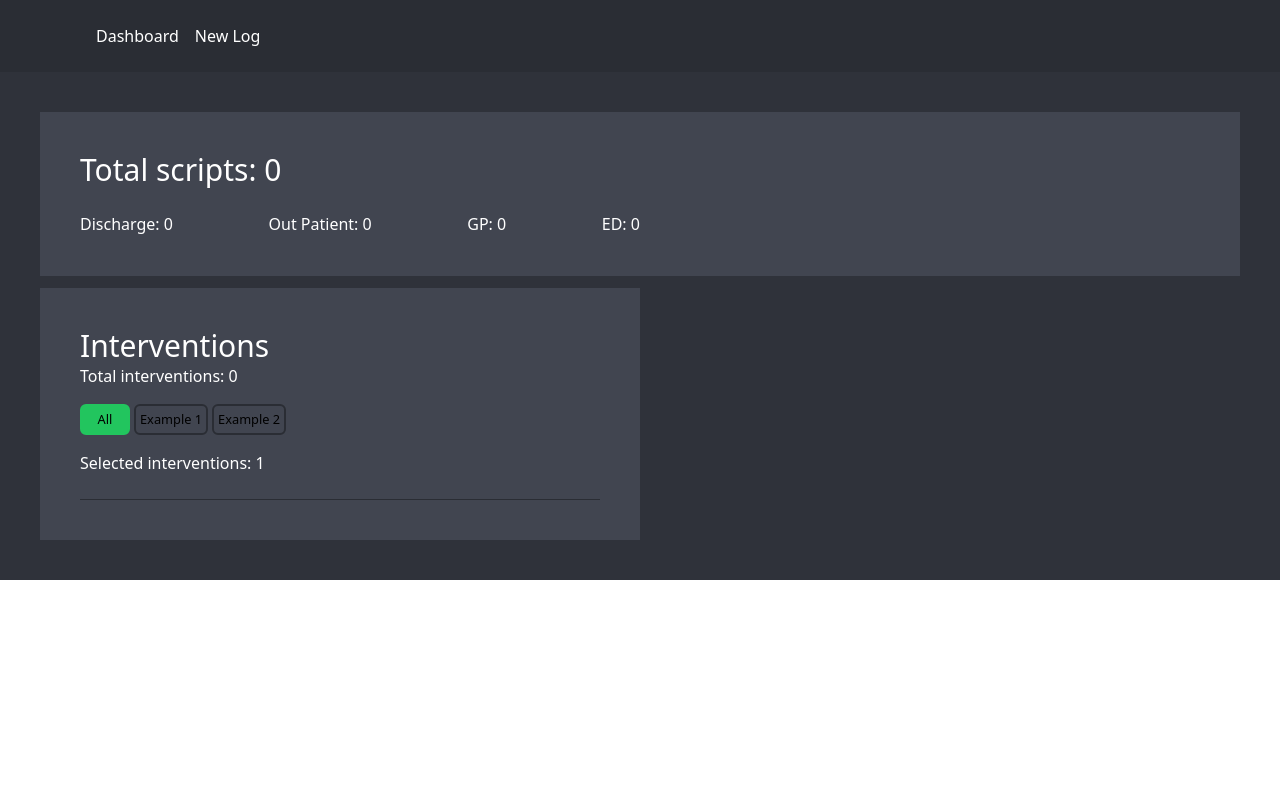
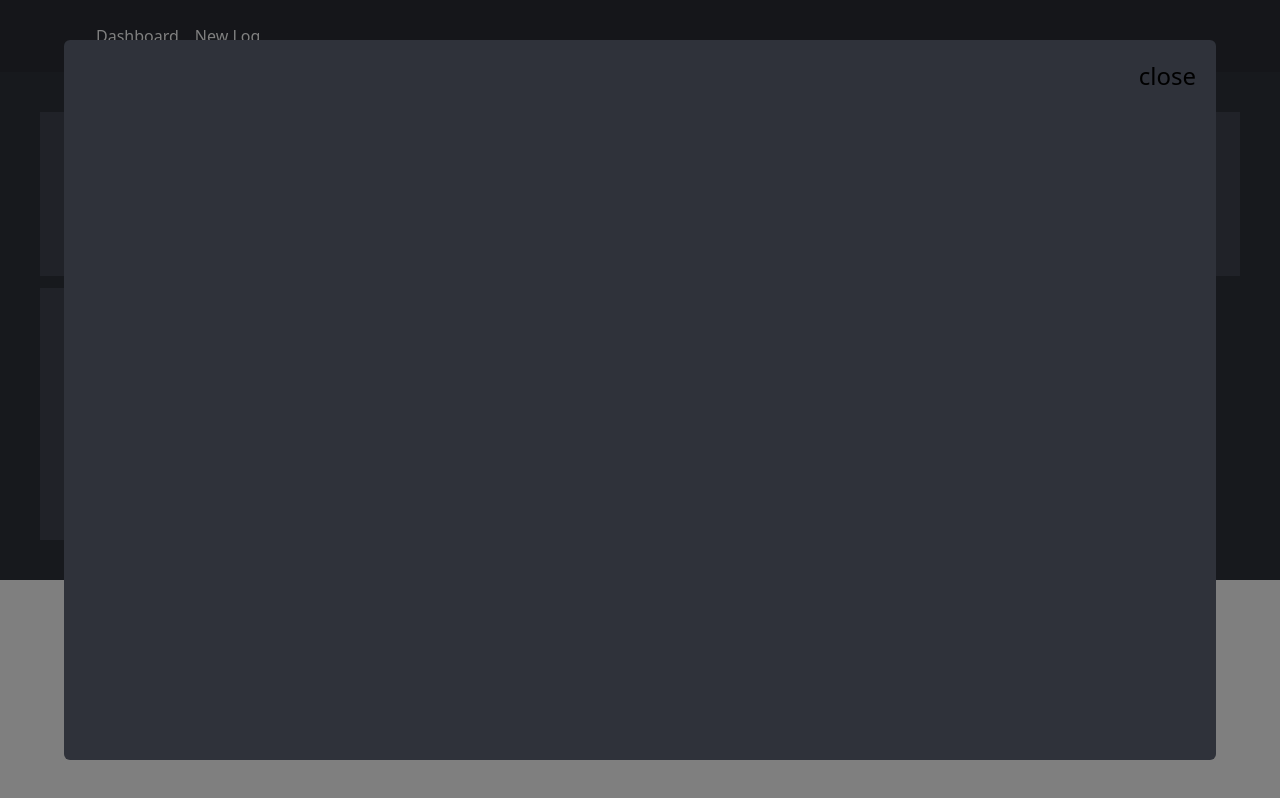
Before and after one commit to KarlGilden/apoteo, a Next.js app: page /dashboard in a window 1280 px wide. Both pictures are taken after a click on the element 340 px from the left and 487 px from the top of the page. Built offline with nearby package versions, Linux system fonts and the light colour scheme; no server answers.

Commit message:
add view intervention modal functionality

```diff
--- a/components/Dashboard/InterventionItem.tsx
+++ b/components/Dashboard/InterventionItem.tsx
@@ -1,11 +1,21 @@
-import React from 'react'
+import React, { useState } from 'react'
+import InterventionModal from './InterventionModal';
 
 interface IProps{
-    intervention: any
+    intervention: any,
+    openModal: React.Dispatch<React.SetStateAction<boolean>>
+    setIntervention: React.Dispatch<React.SetStateAction<any>>
+
 }
-const InterventionItem = ({intervention}:IProps) => {
+const InterventionItem = ({intervention, setIntervention, openModal}:IProps) => {
+
+  const handleClick = () => {
+    setIntervention(intervention)
+    openModal(true)
+  }
+
   return (
-    <div className='flex justify-between p-3 border-primary-dark border-b-[1px] hover:bg-primary-dark cursor-pointer'>
+    <div onClick={()=>handleClick()} className='flex justify-between p-3 border-primary-dark border-b-[1px] hover:bg-primary-dark cursor-pointer'>
         <p className='text-white'>{intervention.title}</p>
         <div className='flex'>
             {intervention.tags.split(",").map((value:any)=>{
--- /dev/null
+++ b/components/Dashboard/InterventionModal.tsx
@@ -0,0 +1,50 @@
+import React, { useEffect, useState } from 'react'
+import ReactDOM from 'react-dom'
+
+interface IProps {
+    show:boolean,
+    handleClose: ()=>void,
+    intervention: any
+}
+
+const InterventionModal = ({intervention, handleClose, show}:IProps) => {
+    const [isBrowser, setIsBrowser] = useState(false)
+
+
+
+      const closeModal = () => {
+        handleClose()
+      }
+      useEffect(()=>{
+        setIsBrowser(true)
+      },[])
+
+      const modal = show ? (
+        <div className={`overflow-hidden fixed top-0 left-0 w-screen h-screen bg-black bg-opacity-50  flex justify-center items-center`}>
+          <div className='w-[90%] h-[90%] bg-primary p-5 rounded-md'>
+
+            <div className='flex justify-between items-center'>
+              <h1 className='text-white text-4xl'>{intervention.title}</h1>
+              <p className='text-2xl' onClick={()=>closeModal()}>close</p>
+            </div>
+
+            <div>
+                <p>{intervention.description}</p>
+                <p>{intervention.tags}</p>
+            </div>
+
+          </div>
+        </div>
+      ) : null
+
+      if(isBrowser){
+        return ReactDOM.createPortal(
+          modal,
+          document.getElementById("modal-root") as HTMLElement
+        );
+      }else{
+        return null;
+      }
+}
+
+export default InterventionModal
--- a/components/Dashboard/InterventionsContainer.tsx
+++ b/components/Dashboard/InterventionsContainer.tsx
@@ -1,8 +1,16 @@
 import React, { useEffect, useState } from 'react'
 import InterventionItem from './InterventionItem'
+import InterventionModal from './InterventionModal';
 import TagSelector from './TagSelector'
 
 const InterventionsContainer = () => {
+    const [showModal, setShowModal] = useState(false);
+    const [selectedIntervention, setSelectedIntervention] = useState({
+      id: 0,
+      title: "",
+      description: "",
+      tags: ""
+    })
     const [interventionsSum, setInterventionsSum] = useState(0)
     const [interventions, setInterventions] = useState([{
       id: 0,
@@ -39,8 +47,19 @@ const InterventionsContainer = () => {
           })
       }
 
+    const openModal = () => {
+      setShowModal(true)
+      document.querySelector('body')?.classList.add('overflow-hidden')
+    }
+
+    const closeModal = () => {
+        setShowModal(false)
+        document.querySelector('body')?.classList.remove('overflow-hidden')
+    }
+
   return (
     <div className='bg-primary-light p-10 w-[50%]'>
+        <InterventionModal show={showModal} handleClose={closeModal} intervention={selectedIntervention}/>
         <div className=''>
             <h2 className='text-3xl text-white'>Interventions</h2>
             <p className='text-white'>Total interventions: {interventionsSum}</p>
@@ -69,7 +88,7 @@ const InterventionsContainer = () => {
               return tags.includes(selectedTag)
               })?.map((value:any)=>{
                 return (
-                  <InterventionItem intervention={value}/>
+                    <InterventionItem openModal={setShowModal} setIntervention={setSelectedIntervention} intervention={value}/>
                 )
             })}
         </div>
```
